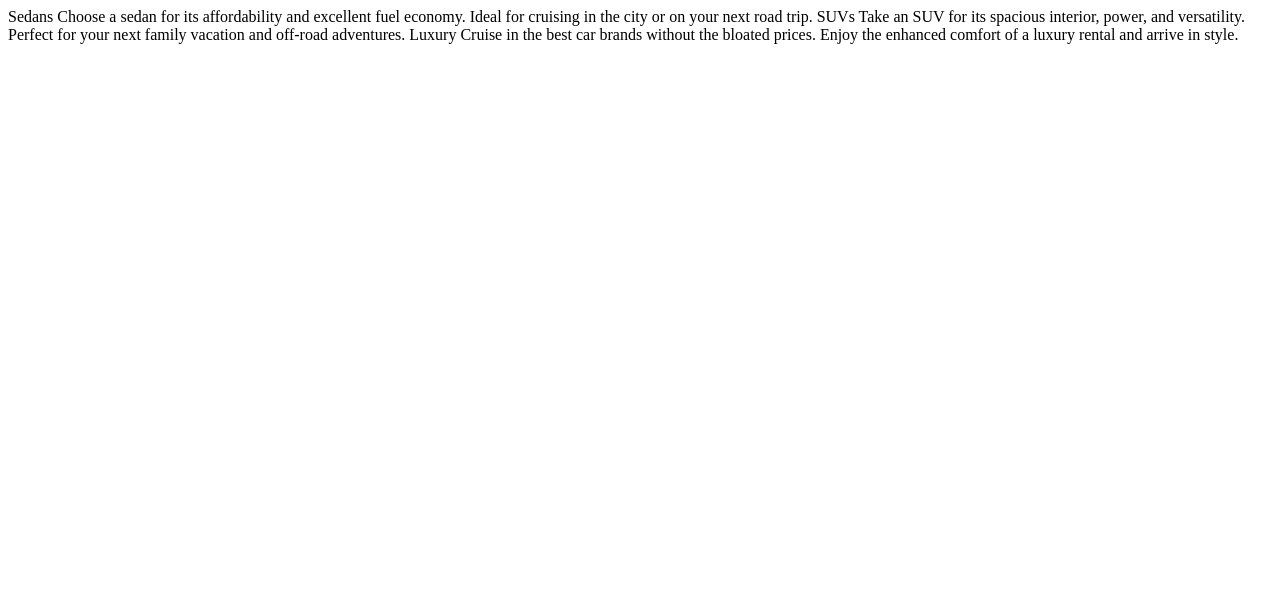
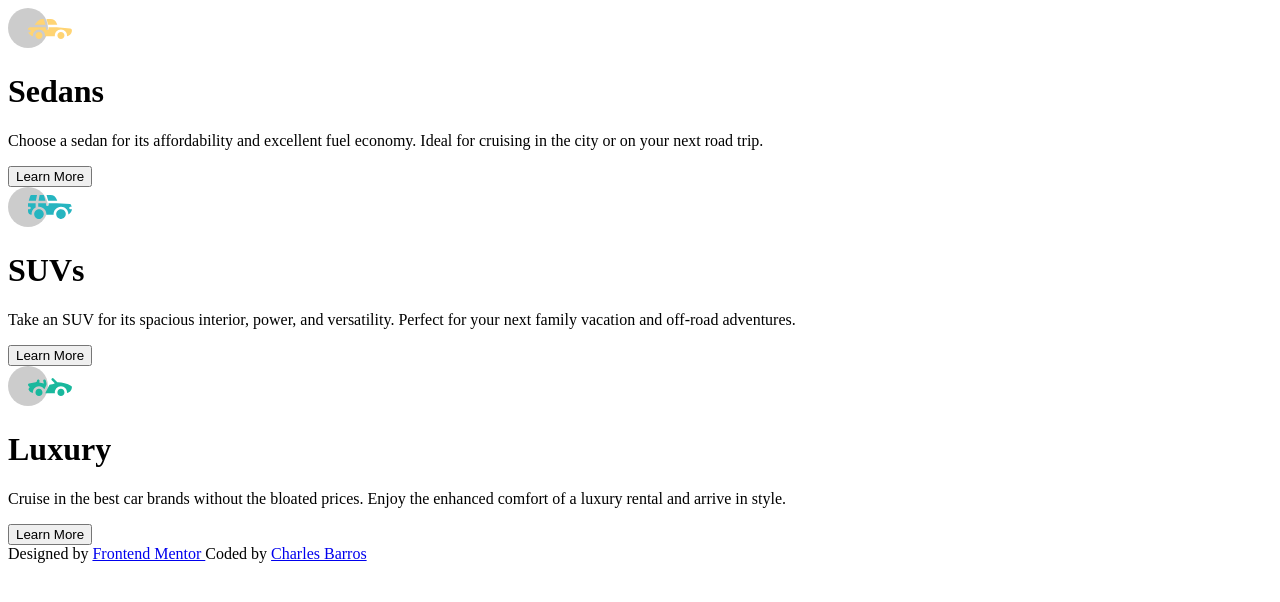
Before and after one commit to charbavito/3-columns-preview-card-component-challenge, a plain HTML site: page index.html in a window 1280 px wide. Drawn offline with Linux system fonts and the light colour scheme.

Commit message:
HTML structured content

```diff
--- a/index.html
+++ b/index.html
@@ -7,18 +7,38 @@
         <title>3 Columns Preview Card Component | Frontend Mentor | Charles Barros</title>
     </head>
     <body>
-
-        Sedans
-        Choose a sedan for its affordability and excellent fuel economy. Ideal for cruising in the city
-        or on your next road trip.
-
-        SUVs
-        Take an SUV for its spacious interior, power, and versatility. Perfect for your next family vacation
-        and off-road adventures.
-
-        Luxury
-        Cruise in the best car brands without the bloated prices. Enjoy the enhanced comfort of a luxury
-        rental and arrive in style.
-
+        <main class="container">
+            <div class="card-01">
+                <img src="./images/icon-sedans.svg" alt="sedan car icon">
+                <h1>Sedans</h1>
+                <p>
+                Choose a sedan for its affordability and excellent fuel economy. Ideal for cruising in the city or on your next road trip.
+                </p>
+                <button>Learn More</button>
+            </div>
+            <div class="card-02">
+                <img src="./images/icon-suvs.svg" alt="SUV car icon">
+                <h1>SUVs</h1>
+                <p>
+                    Take an SUV for its spacious interior, power, and versatility. Perfect for your next family vacation and off-road adventures.
+                </p>
+                <button>Learn More</button>
+            </div>
+            <div class="card-03">
+                <img src="./images/icon-luxury.svg" alt="luxury car icon">
+                <h1>Luxury</h1>
+                <p>
+                    Cruise in the best car brands without the bloated prices. Enjoy the enhanced comfort of a luxury
+                    rental and arrive in style.
+                </p>
+                <button>Learn More</button>
+            </div>
+        </main>
+        <footer class="footer">
+            <span>Designed by </span>
+            <a href="https://www.frontendmentor.io/profile/charbavito" target="_blank">Frontend Mentor </a>
+            <span>Coded by </span>
+            <a href="https://github.com/charbavito" target="_blank">Charles Barros</a>
+        </footer
     </body>
 </html>
```
